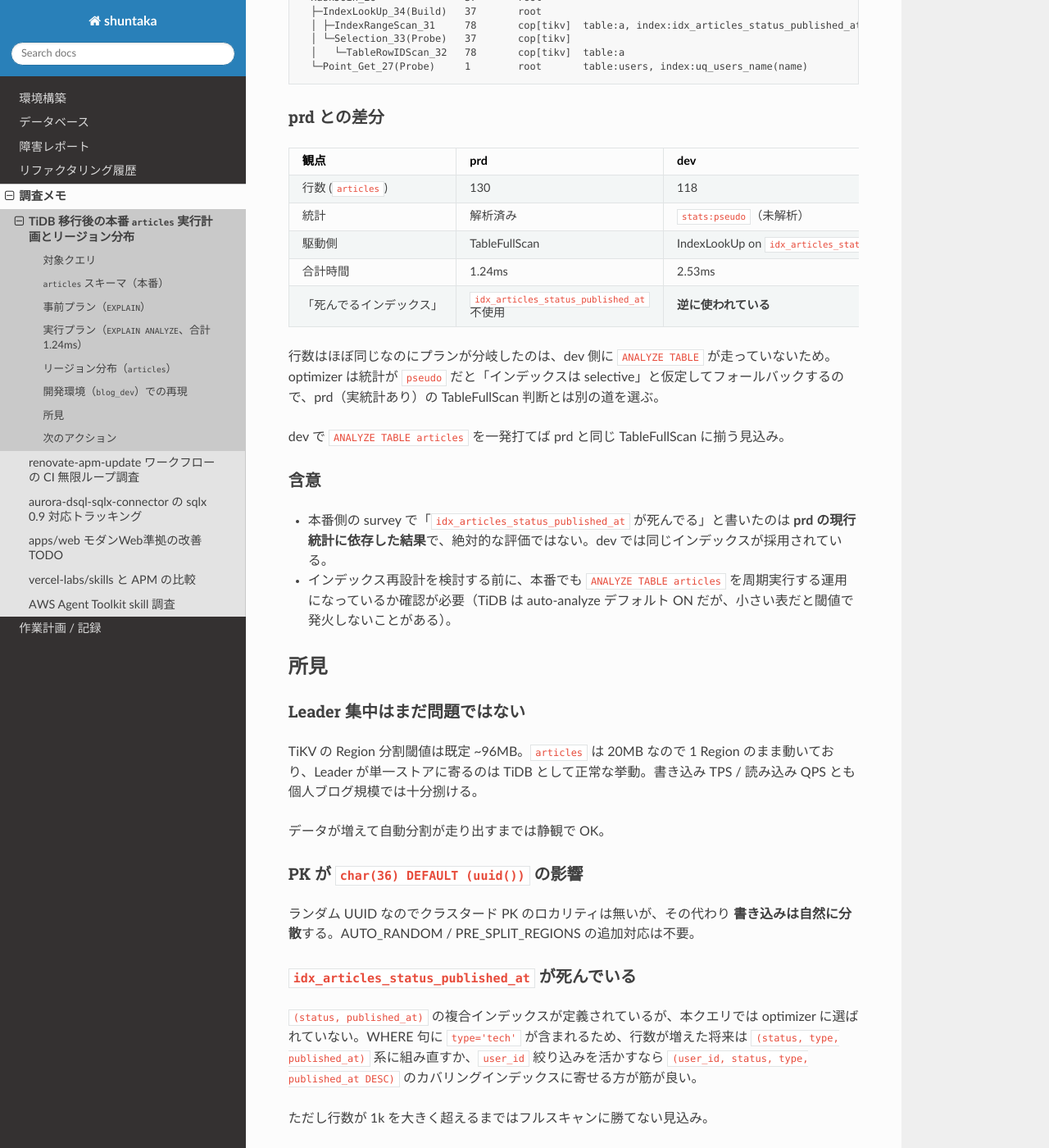
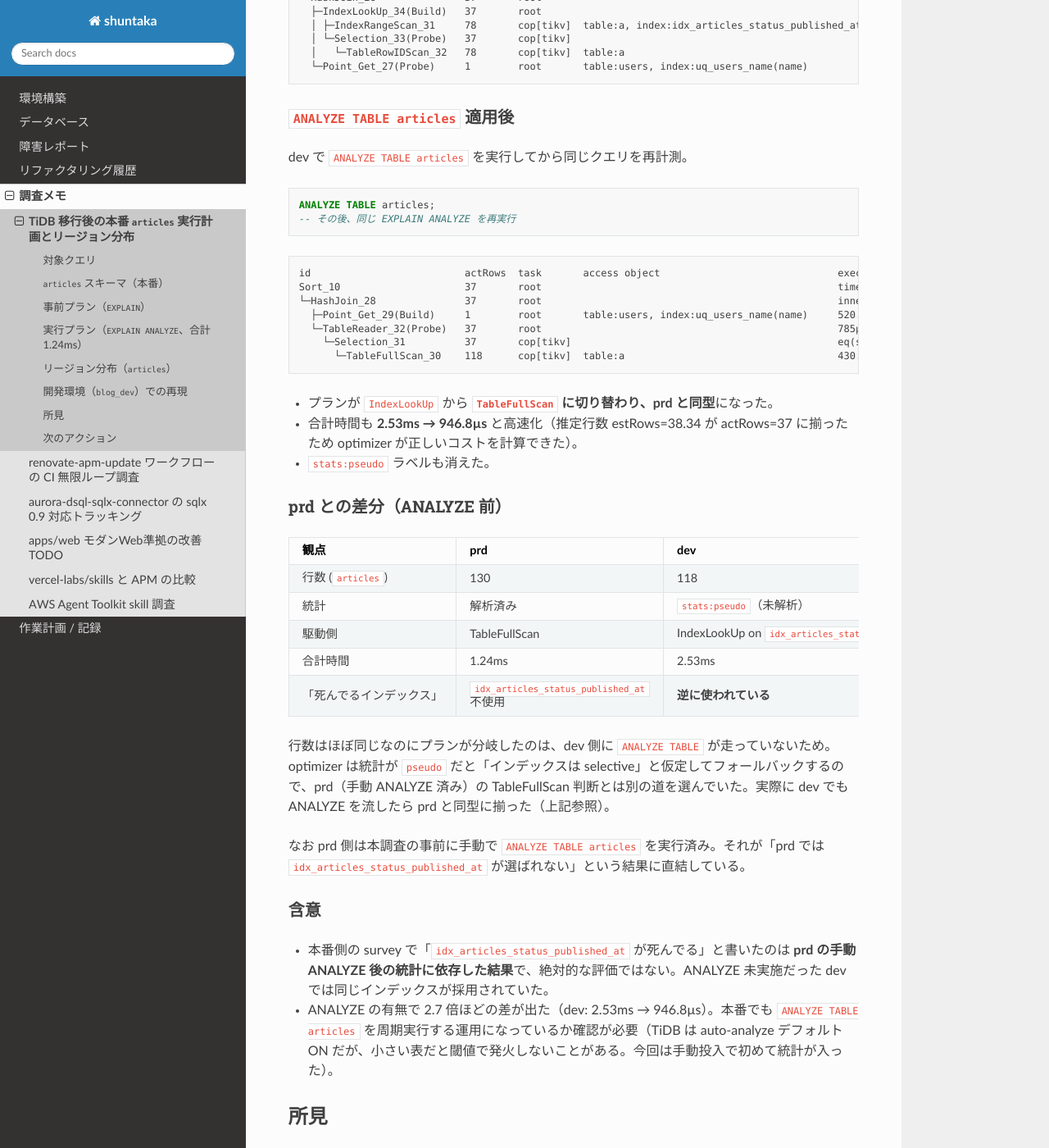
Before and after one commit to shuntaka9576/shuntaka-dev, a Sphinx documentation site: the page built from docs/source/survey/2026-06-28-tidb.md, in a window 1280 px wide and 1400 px high, scrolled down 3211 px. Shown: the whole window at 82% size. Built offline with Sphinx 7.4.7 and the Read the Docs theme 3.1.0, drawn with Linux system fonts in a browser that asks for light colours; pages that are not in the unit, such as notebooks, are missing from menus; some of the changed text lies outside the part shown.

Commit message:
docs: add TiDB production survey for articles query execution plan

````diff
--- a/docs/source/survey/2026-06-28-tidb.md
+++ b/docs/source/survey/2026-06-28-tidb.md
@@ -150,7 +150,30 @@ Sort_9                      37       root
   └─Point_Get_27(Probe)     1        root       table:users, index:uq_users_name(name)
 ```
 
-### prd との差分
+### `ANALYZE TABLE articles` 適用後
+
+dev で `ANALYZE TABLE articles` を実行してから同じクエリを再計測。
+
+```sql
+ANALYZE TABLE articles;
+-- その後、同じ EXPLAIN ANALYZE を再実行
+```
+
+```
+id                          actRows  task       access object                              execution info
+Sort_10                     37       root                                                  time:946.8µs
+└─HashJoin_28               37       root                                                  inner join (build: users, probe: articles)
+  ├─Point_Get_29(Build)     1        root       table:users, index:uq_users_name(name)     520.6µs
+  └─TableReader_32(Probe)   37       root                                                  785µs
+    └─Selection_31          37       cop[tikv]                                             eq(status,"published"), eq(type,"tech")
+      └─TableFullScan_30    118      cop[tikv]  table:a                                    430.1µs (proc)
+```
+
+- プランが `IndexLookUp` から **`TableFullScan` に切り替わり、prd と同型**になった。
+- 合計時間も **2.53ms → 946.8µs** と高速化（推定行数 estRows=38.34 が actRows=37 に揃ったため optimizer が正しいコストを計算できた）。
+- `stats:pseudo` ラベルも消えた。
+
+### prd との差分（ANALYZE 前）
 
 | 観点                   | prd                                                       | dev                                       |
 | ---------------------- | --------------------------------------------------------- | ----------------------------------------- |
@@ -160,14 +183,14 @@ Sort_9                      37       root
 | 合計時間               | 1.24ms                                                    | 2.53ms                                    |
 | 「死んでるインデックス」| `idx_articles_status_published_at` 不使用                | **逆に使われている**                      |
 
-行数はほぼ同じなのにプランが分岐したのは、dev 側に `ANALYZE TABLE` が走っていないため。optimizer は統計が `pseudo` だと「インデックスは selective」と仮定してフォールバックするので、prd（実統計あり）の TableFullScan 判断とは別の道を選ぶ。
+行数はほぼ同じなのにプランが分岐したのは、dev 側に `ANALYZE TABLE` が走っていないため。optimizer は統計が `pseudo` だと「インデックスは selective」と仮定してフォールバックするので、prd（手動 ANALYZE 済み）の TableFullScan 判断とは別の道を選んでいた。実際に dev でも ANALYZE を流したら prd と同型に揃った（上記参照）。
 
-dev で `ANALYZE TABLE articles` を一発打てば prd と同じ TableFullScan に揃う見込み。
+なお prd 側は本調査の事前に手動で `ANALYZE TABLE articles` を実行済み。それが「prd では `idx_articles_status_published_at` が選ばれない」という結果に直結している。
 
 ### 含意
 
-- 本番側の survey で「`idx_articles_status_published_at` が死んでる」と書いたのは **prd の現行統計に依存した結果**で、絶対的な評価ではない。dev では同じインデックスが採用されている。
-- インデックス再設計を検討する前に、本番でも `ANALYZE TABLE articles` を周期実行する運用になっているか確認が必要（TiDB は auto-analyze デフォルト ON だが、小さい表だと閾値で発火しないことがある）。
+- 本番側の survey で「`idx_articles_status_published_at` が死んでる」と書いたのは **prd の手動 ANALYZE 後の統計に依存した結果**で、絶対的な評価ではない。ANALYZE 未実施だった dev では同じインデックスが採用されていた。
+- ANALYZE の有無で 2.7 倍ほどの差が出た（dev: 2.53ms → 946.8µs）。本番でも `ANALYZE TABLE articles` を周期実行する運用になっているか確認が必要（TiDB は auto-analyze デフォルト ON だが、小さい表だと閾値で発火しないことがある。今回は手動投入で初めて統計が入った）。
 
 ## 所見
 
@@ -197,3 +220,4 @@ TiKV の Region 分割閾値は既定 ~96MB。`articles` は 20MB なので 1 Re
 - [ ] 行数が 1k を超えた時点で再度 `EXPLAIN ANALYZE` を取り直す
 - [ ] 1k 超で TableFullScan のまま遅延が見えたら `(user_id, status, type, published_at DESC)` を追加して再計測
 - [ ] 自動分割が走った後（数十 MB 規模超）に Leader 分布を再確認
+- [ ] 本番の auto-analyze 設定（`tidb_auto_analyze_ratio`, `tidb_auto_analyze_start_time` / `_end_time`）と最新 ANALYZE 履歴（`mysql.analyze_jobs`）を確認し、放っておいても統計が腐らない運用になっているか検証
````
